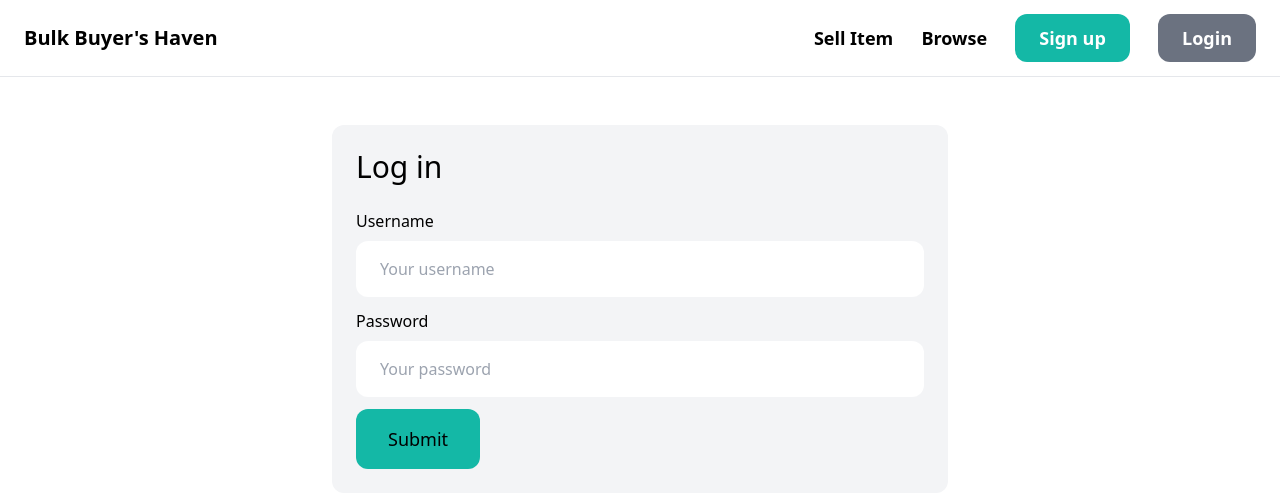
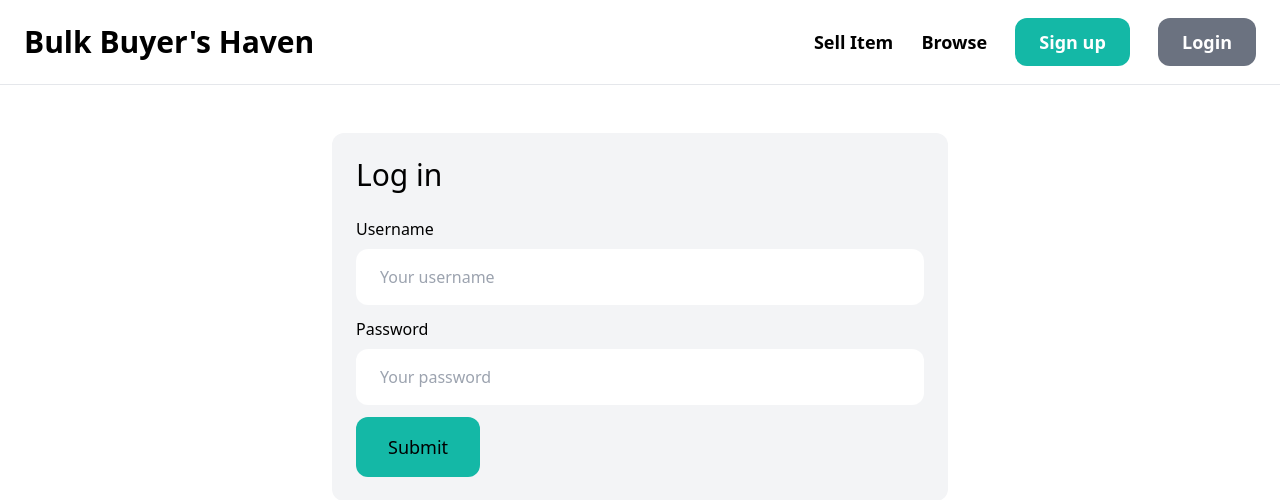
Before and after one commit to pasej5/peace_online, a Django app: a page that uses core/templates/core/base.html in a window 1280 px wide. Shown: the top 500 px of the page. Run offline with Django 5.2, Linux system fonts and the light colour scheme; some libraries are stand-ins or nearby versions.

Commit message:
Bulk buyers text larger

```diff
--- a/core/templates/core/base.html
+++ b/core/templates/core/base.html
@@ -12,7 +12,7 @@
     <nav
       class="py-6 px-6 flex justify-between items-center border-b border-gray-200"
     >
-      <a href="/" class="text-xl font-semibold">Bulk Buyer's Haven</a>
+      <a href="/" class="text-3xl font-semibold">Bulk Buyer's Haven</a>
       <div class="space-x-6">
         <a href="{% url 'item:new' %}" class="text-lg font-semibold hover:text-gray-500"
           >Sell Item</a
```
